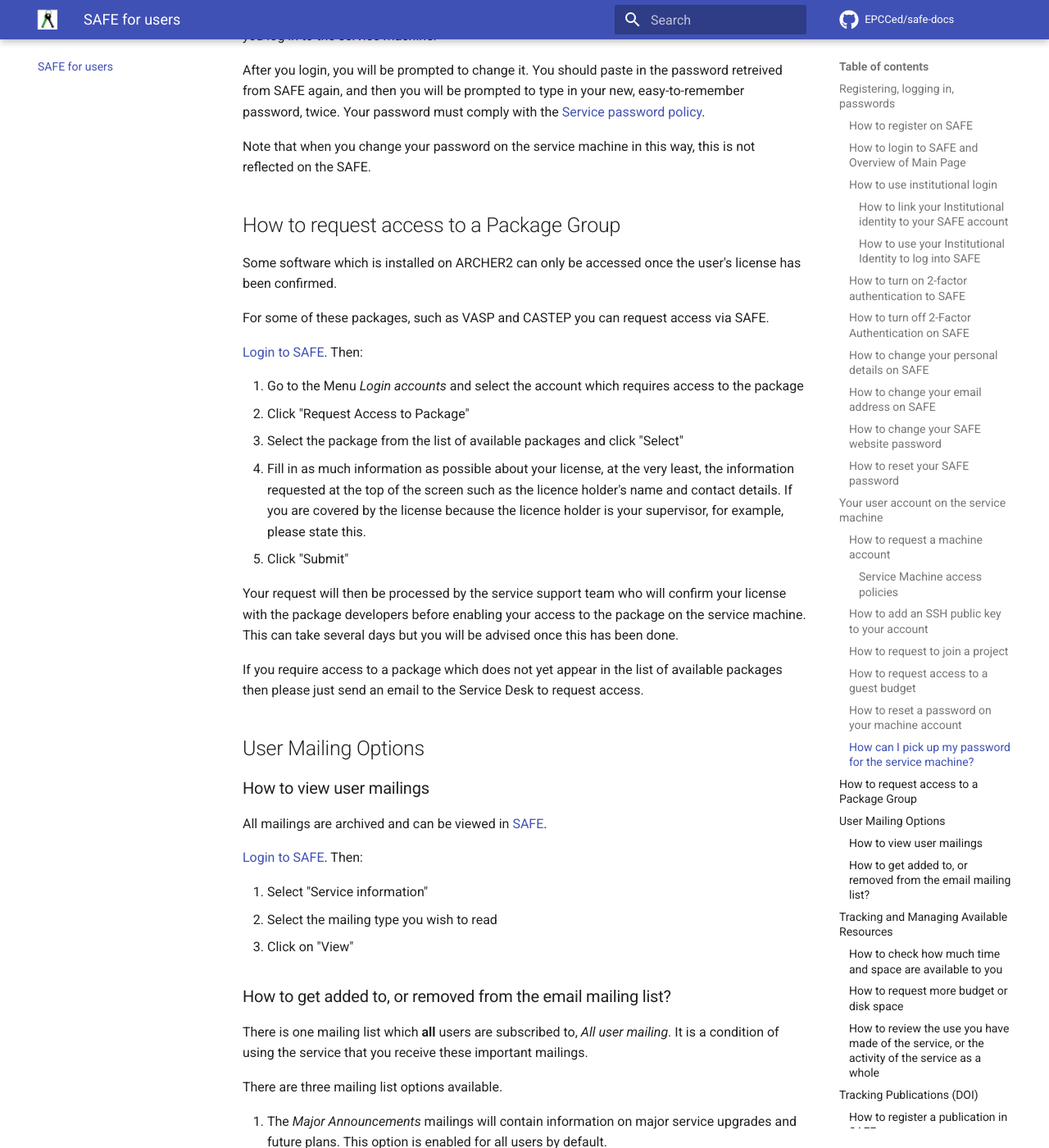
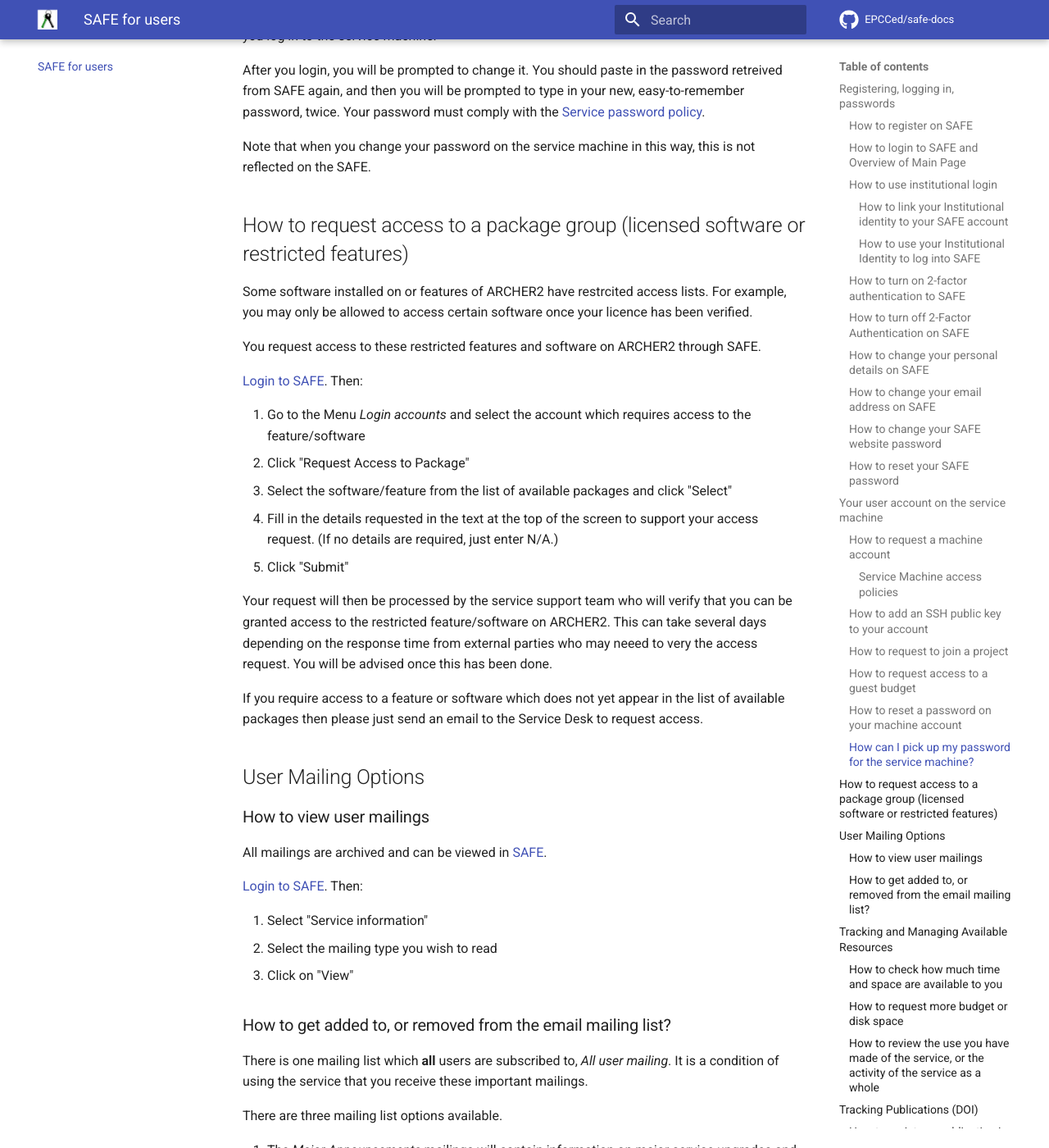
Before and after one commit to EPCCed/safe-docs, an MkDocs documentation site: the page built from docs/safe-for-users.md, in a window 1280 px wide and 1400 px high, scrolled down 7551 px. Shown: the whole window at 82% size. Built offline with MkDocs 1.6.1 and Material for MkDocs 9.7.7, drawn with Linux system fonts in a browser that asks for light colours; comment, search, counter and statistics services are not loaded.

Commit message:
Updates package group description

```diff
--- a/docs/safe-for-users.md
+++ b/docs/safe-for-users.md
@@ -286,28 +286,27 @@ Your password must comply with the  [Service password policy](https://www.archer
 
 Note that when you change your password on the service machine  in this way, this is not reflected on the SAFE.
 
-## <a id="package-group"></a> How to request access to a Package Group
+## <a id="package-group"></a> How to request access to a package group (licensed software or restricted features)
 
-Some software which is installed on ARCHER2 can only be accessed once the user's license has been confirmed.
+Some software installed on or features of ARCHER2 have restrcited access lists. For example, you may only be allowed
+to access certain software once your licence has been verified.
 
-For some of these packages, such as VASP and CASTEP you can request access via SAFE.
+You request access to these restricted features and software on ARCHER2 through SAFE.
 
 [Login to SAFE](#login). Then:
 
-1. Go to the Menu *Login accounts* and select the account which requires access to the package
+1. Go to the Menu *Login accounts* and select the account which requires access to the feature/software
 2. Click "Request Access to Package"
-3. Select the package from the list of available packages and click "Select"
-4. Fill in as much information as possible about your license, at the very least, the information
-   requested at the top of the screen such as the licence holder's name and contact details. If
-   you are covered by the license because the licence holder is your supervisor, for example,
-   please state this.
-5. Click "Submit"
+3. Select the software/feature from the list of available packages and click "Select"
+4. Fill in the details requested in the text at the top of the screen to support your access request. (If
+   no details are required, just enter N/A.)
+6. Click "Submit"
 
-Your request will then be processed by the service support team who will confirm your license with the package
-developers before enabling your access to the package on the service machine.  This can take several days but
-you will be advised once this has been done.
+Your request will then be processed by the service support team who will verify that you can be granted
+access to the restricted feature/software on ARCHER2. This can take several days depending on the response
+time from external parties who may neeed to very the access request. You will be advised once this has been done.
 
-If you require access to a package which does not yet appear in the list of available packages then please
+If you require access to a feature or software which does not yet appear in the list of available packages then please
 just send an email to the Service Desk to request access.
 
 ## <a id="user-mailing"></a> User Mailing Options
```
